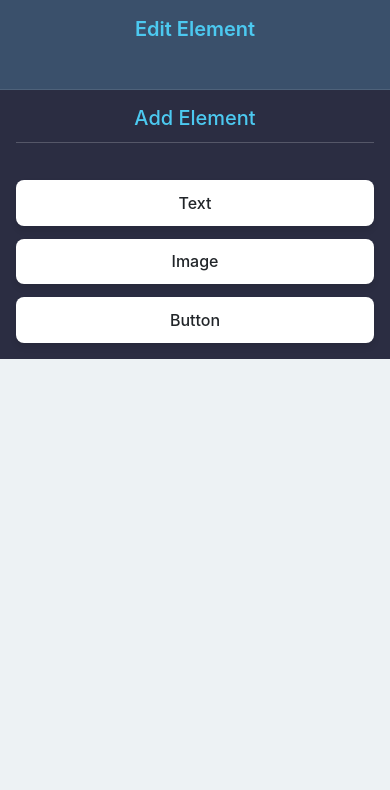
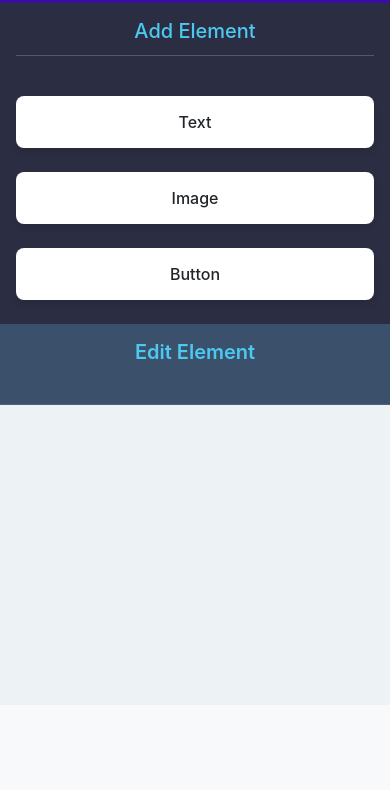
Before and after one commit to RaviSharma8392/frontendAssignment, a plain HTML site: page index.html in a window 390 px wide. Shown: the part 93-883 px from the top of the page. After the commit the page ends 844 px from the top, so only its background shows below. Drawn offline with Linux system fonts and the light colour scheme.

Commit message:
second commit

```diff
--- a/index.css
+++ b/index.css
@@ -28,6 +28,7 @@ body {
   flex-direction: column;
 }
 
+/* navbar style */
 .navbar {
   background: linear-gradient(var(--primary), var(--secondary));
   padding: 1.2rem;
@@ -43,12 +44,13 @@ body {
   letter-spacing: 0.5px;
 }
 
+/* section */
 .section {
   display: flex;
   height: 100vh;
 }
 
-/* Sidebar Styles */
+/* left side Styles */
 .sidebar {
   width: 280px;
   background-color: var(--sidebar-bg);
@@ -86,7 +88,7 @@ body {
   color: white;
 }
 
-/* Drop Area */
+/* center side Styles */
 .dropArea {
   flex: 1;
   background-color: var(--dropzone-bg);
@@ -97,7 +99,7 @@ body {
   gap: 1.5rem;
 }
 
-/* Form Container */
+/* right side Styles */
 .form-container {
   width: 320px;
   background-color: var(--form-bg);
@@ -160,7 +162,6 @@ label {
   .sidebar,
   .form-container {
     width: 100%;
-    height: auto;
   }
 
   .sidebar {
@@ -176,22 +177,53 @@ label {
 
   .draggable {
     margin: 0;
-    flex: 1 1 120px;
   }
 
   .form-container {
-    order: -1;
     border-left: none;
     border-bottom: 1px solid rgba(255, 255, 255, 0.1);
   }
 }
 
-@media (max-width: 480px) {
-  .text-header {
-    font-size: 1.2rem;
+@media (max-width: 768px) {
+  .section {
+    flex-direction: column;
+    height: auto;
+  }
+
+  .sidebar,
+  .form-container {
+    width: 100%;
+    height: auto;
+    padding: 1rem;
+  }
+
+  .dropArea {
+    width: 100%;
+    padding: 1rem;
+    min-height: 300px;
   }
 
   .draggable {
     flex: 1 1 100%;
+    padding: 1rem;
+    margin: 0.5rem 0;
+    font-size: 1rem;
+  }
+
+  .form-container {
+    order: 2;
+  }
+
+  .sidebar {
+    order: 1;
+    display: flex;
+    flex-wrap: wrap;
+    justify-content: center;
+    gap: 0.5rem;
+  }
+
+  .dropArea {
+    order: 3;
   }
 }
--- a/index.html
+++ b/index.html
@@ -14,18 +14,14 @@
       <!-- sidebar for adding element -->
       <div class="sidebar">
         <h3 class="sidebar-heading">Add Element</h3>
-        <div class="draggable" data-type="text" draggable="true">Text</div>
+        <div class="draggable" onclick="allowDrop(event)" data-type="text" draggable="true">Text</div>
         <div class="draggable" data-type="image" draggable="true">Image</div>
         <div class="draggable" data-type="button" draggable="true">Button</div>
       </div>
 
       <!-- drop area  -->
-      <div
-        class="dropArea"
-        ondragover="allowDrop(event)"
-        ondrop="drop(event)">
+          <div id="dropZone" class="dropArea" ondrop="dropFromDragEvent(event)" ondragover="allowDrop(event)" ></div>
 
-    </div>
 
       <!-- Form for editing new elements -->
       <div class="form-container">
--- a/index.js
+++ b/index.js
@@ -1,11 +1,17 @@
 let selectedElement = null;
+const dragBox = document.getElementById("dropZone");
 const form = document.getElementById("editForm");
 const draggableElements = document.querySelectorAll(".draggable");
 
-// Add dragstart event listeners
+// Add drag and click event listeners
 draggableElements.forEach((element) => {
   element.addEventListener("dragstart", (e) => {
     e.dataTransfer.setData("type", element.dataset.type);
+  });
+
+  element.addEventListener("click", () => {
+    const type = element.dataset.type;
+    drop(type);
   });
 });
 
@@ -14,10 +20,15 @@ const allowDrop = (e) => {
   e.preventDefault();
 };
 
-// Handle element drop
-function drop(e) {
+// For drag-and-drop
+function dropFromDragEvent(e) {
   e.preventDefault();
   const type = e.dataTransfer.getData("type");
+  drop(type);
+}
+
+// logic for both  click and drag
+const drop = (type) => {
   let newElement;
 
   if (type === "text") {
@@ -37,16 +48,15 @@ function drop(e) {
     newElement = document.createElement("button");
     newElement.textContent = "Click me";
     newElement.style.border = "5px solid #ccc";
-        newElement.style.fontSize = "20px";
-
+    newElement.style.fontSize = "20px";
     newElement.style.borderRadius = "5px";
     newElement.style.padding = "20px";
     newElement.style.backgroundColor = "green";
   }
 
   newElement.onclick = () => openEditForm(newElement);
-  e.target.appendChild(newElement);
-}
+  dragBox.appendChild(newElement);
+};
 
 // Show form to edit the clicked element
 function openEditForm(element) {
@@ -54,16 +64,16 @@ function openEditForm(element) {
   form.innerHTML = "";
 
   if (element.tagName === "DIV" || element.tagName === "BUTTON") {
+    const computedStyles = window.getComputedStyle(element);
     const commonFields = `
       <label>Text:
         <input type="text" id="editText" value="${element.textContent}" />
       </label><br/>
-
       <label>Font Size:
-        <input type="number" id="fontSize" value="${parseInt(element.style.fontSize) || 16}" />
+        <input type="number" id="fontSize" value="${parseInt(computedStyles.fontSize) || 16}" />
       </label><br/>
       <label>Text Color:
-        <input type="color" id="color" value="${element.style.color ||' #edf2f4'}" />
+        <input type="color" id="color" value="${element.style.color || '#000000'}" />
       </label><br/>
       <label>Background Color:
         <input type="color" id="bg-color" value="${element.style.backgroundColor || '#edf2f4'}" />
@@ -94,19 +104,17 @@ function openEditForm(element) {
   };
 }
 
-// Update the selected element's content
+// Apply edits to selected element
 function applyChanges() {
   if (!selectedElement) return;
 
   if (selectedElement.tagName === "DIV" || selectedElement.tagName === "BUTTON") {
     const newText = document.getElementById("editText")?.value;
-
     const newFontSize = document.getElementById("fontSize")?.value;
     const newBGColor = document.getElementById("bg-color")?.value;
     const newColor = document.getElementById("color")?.value;
 
     if (newText) selectedElement.textContent = newText;
-
     if (newFontSize) selectedElement.style.fontSize = newFontSize + "px";
     if (newBGColor) selectedElement.style.backgroundColor = newBGColor;
     if (newColor) selectedElement.style.color = newColor;
```
